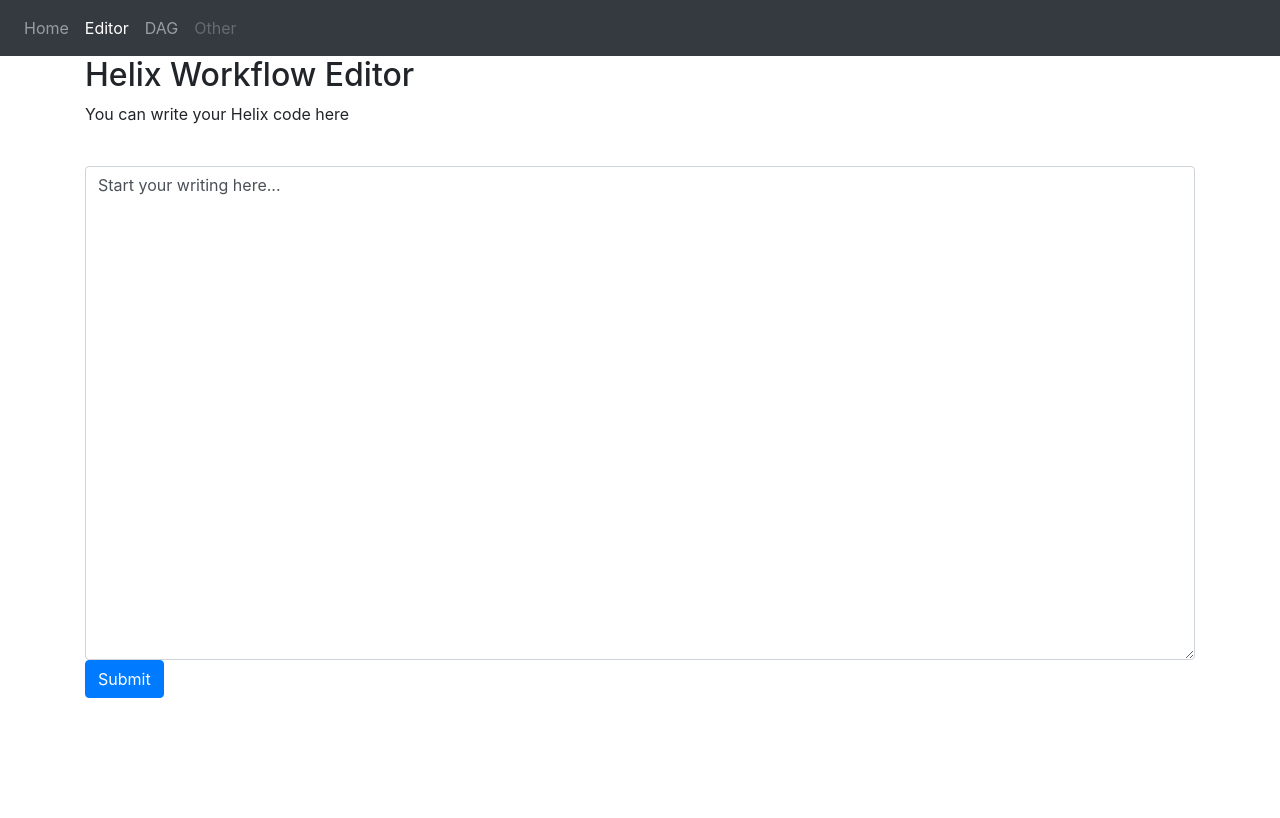
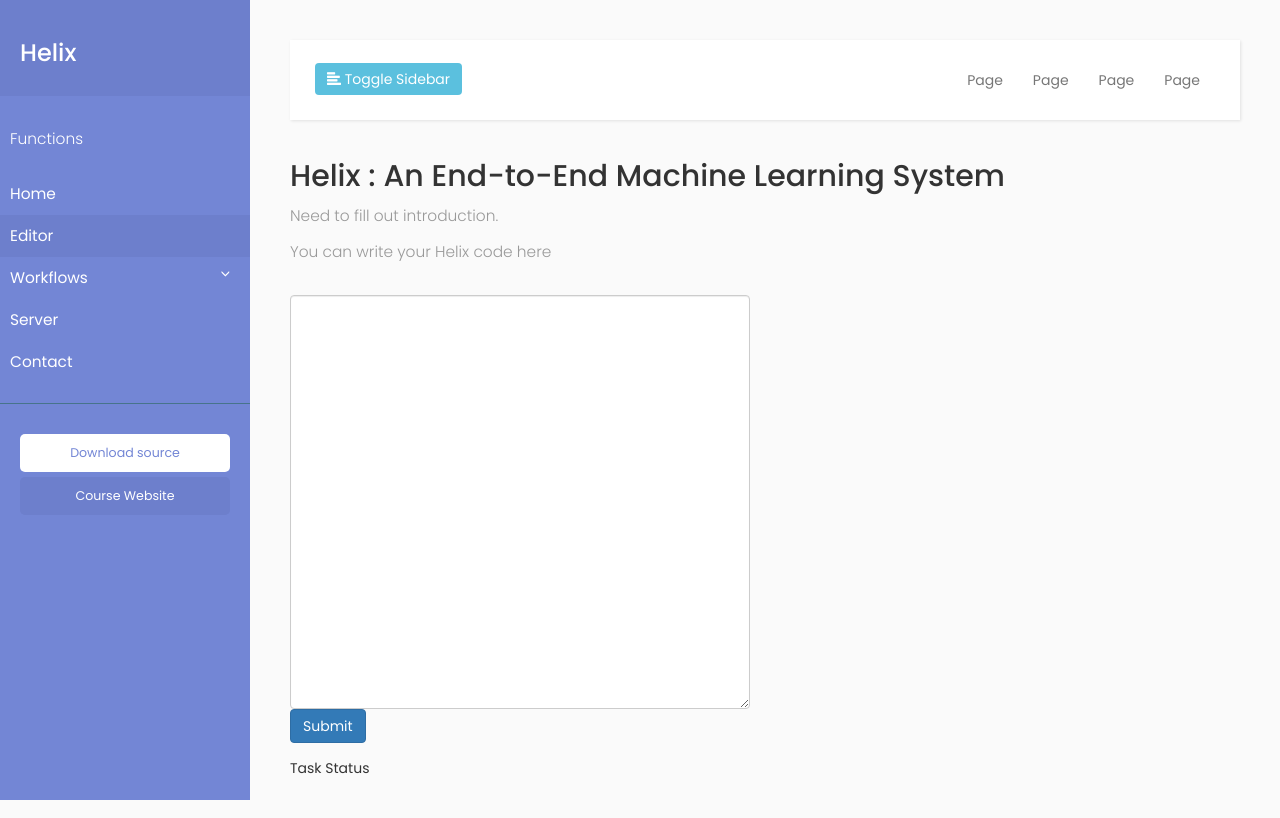
Before and after one commit to SixPlusZero/CS598_Helix_Demo, a Django app: page /ui/editor/ in a window 1280 px wide. Before the commit the page ends 698 px from the top, so only its background shows below. Run offline with Django 3.2, Linux system fonts and the light colour scheme; data that the repository does not hold is empty; parts of the project's set-up code (start-up, migrations or seed data) failed here and were passed over; some libraries are stand-ins or nearby versions.

Commit message:
merge editor/train page; optimize interface

```diff
--- a/ui/static/index.js
+++ b/ui/static/index.js
@@ -1,17 +1,20 @@
 
 function setWorkflowTab() {
-
     $.ajax({
-        url : "./wflist/",
+        url : "/ui/wflist/",
         type: "POST",
         dataType: "text",
         data : {"csrfmiddlewaretoken": CSRF_TOKEN},
         success: function(data, textStatus, jqXHR){
             var arr = JSON.parse(data);
             var inHTML = "";
+            if (arr.length == 0) {
+                inHTML += '<li> Not available </li>';
+                return;
+            }
             for (i = 0; i < arr.length; i++) {
                 console.log(arr[i]);
-                inHTML += '<li><a href="' + './?workflow=' + arr[i] + '">' + arr[i] + '</a></li>';
+                inHTML += '<li><a href="' + '/ui/?workflow=' + arr[i] + '">' + arr[i] + '</a></li>';
             }
             document.getElementById("pageSubmenu").innerHTML = inHTML;
         },
@@ -21,3 +24,37 @@ function setWorkflowTab() {
         }
     });
 }
+function queryStatus(){
+    var formData = task_id;
+    console.log("debuging merge html");
+    console.log(formData);
+    $.ajax({
+        url : "/ui/task/",
+        type: "POST",
+        dataType: "text",
+        data : {"csrfmiddlewaretoken": CSRF_TOKEN, "task_id": formData},
+        success: function(data, textStatus, jqXHR){
+            prev_status = job_status;
+            job_status = JSON.parse(data);
+            if (prev_status["state"] == job_status["state"] && prev_status["stage"] == job_status["stage"]) return;
+            //if (prev_status == job_status) return;
+            var new_status = "<p>State: " + job_status["state"] + ", " + "Stage: " + job_status["stage"] + ", " + "Info: " + job_status["stage_message"] + "</p>";
+            document.getElementById("msgtrain").innerHTML += new_status;
+        },
+        error: function (jqXHR, textStatus, errorThrown){
+            job_status = {"status": "FAILURE"};
+            //alert("Failed");
+        }
+    });
+}
+
+function queryProgress() {
+    queryStatus();
+    if (job_status["status"] == "SUCCESS") {
+        return;
+    } else if (job_status["status"] == "FAILURE") {
+        return;
+    } else {
+        setTimeout("queryProgress();", 1000);
+    }
+}
--- a/ui/templates/ui/editor.html
+++ b/ui/templates/ui/editor.html
@@ -1,45 +1,141 @@
+
 <!DOCTYPE html>
-<html lang="en">
+<html>
+    {% load static %}
     <head>
-  <title>Helix</title>
         <meta charset="utf-8">
-  <meta name="viewport" content="width=device-width, initial-scale=1">
-  <link rel="stylesheet" href="https://maxcdn.bootstrapcdn.com/bootstrap/4.0.0-beta.2/css/bootstrap.min.css">
-  <script src="https://ajax.googleapis.com/ajax/libs/jquery/3.2.1/jquery.min.js"></script>
-  <script src="https://cdnjs.cloudflare.com/ajax/libs/popper.js/1.12.6/umd/popper.min.js"></script>
-  <script src="https://maxcdn.bootstrapcdn.com/bootstrap/4.0.0-beta.2/js/bootstrap.min.js"></script>
+        <meta name="viewport" content="width=device-width, initial-scale=1.0">
+        <meta http-equiv="X-UA-Compatible" content="IE=edge">
+
+        <title>Helix Demo</title>
+
+        <!-- Bootstrap CSS CDN -->
+        <link rel="stylesheet" href="https://maxcdn.bootstrapcdn.com/bootstrap/3.3.7/css/bootstrap.min.css">
+        <!-- Our Custom CSS -->
+        <link rel="stylesheet" href="{% static "style.css" %}">
+        <!-- Scrollbar Custom CSS -->
+        <link rel="stylesheet" href="https://cdnjs.cloudflare.com/ajax/libs/malihu-custom-scrollbar-plugin/3.1.5/jquery.mCustomScrollbar.min.css">
+
     </head>
     <body>
+        {% csrf_token %}
+        <div class="wrapper">
+            <!-- Sidebar Holder -->
+            <nav id="sidebar">
+                <div class="sidebar-header">
+                    <h3>Helix</h3>
+                </div>
 
-<nav class="navbar navbar-expand-sm bg-dark navbar-dark">
-  <ul class="navbar-nav">
-    <li class="nav-item">
-      <a class="nav-link" href="../">Home</a>
+                <ul class="list-unstyled components">
+                    <p>Functions</p>
+                    <li>
+                        <a href="../">Home</a>
                     </li>
-    <li class="nav-item active">
-      <a class="nav-link" href="#">Editor</a>
+                    <li class="active">
+                        <a href="#">Editor</a>
                     </li>
-    <li class="nav-item">
-      <a class="nav-link" href="#">DAG</a>
+                    <li>
+                        <a href="#pageSubmenu" data-toggle="collapse" aria-expanded="false">Workflows</a>
+                        <ul class="collapse list-unstyled" id="pageSubmenu">
+                        </ul>
                     </li>
-    <li class="nav-item">
-      <a class="nav-link disabled" href="#">Other</a>
+                    <li>
+                        <a href="#">Server</a>
+                    </li>
+                    <li>
+                        <a href="#">Contact</a>
                     </li>
                 </ul>
+
+                <ul class="list-unstyled CTAs">
+                    <li><a href="#" class="download">Download source</a></li>
+                    <li><a href="https://cs598.github.io" class="article">Course Website</a></li>
+                </ul>
+
             </nav>
 
-<div class="container">
-    <h2>Helix Workflow Editor</h2>
+            <!-- Page Content Holder -->
+            <div id="content">
+
+                <nav class="navbar navbar-default">
+                    <div class="container-fluid">
+
+                        <div class="navbar-header">
+                            <button type="button" id="sidebarCollapse" class="btn btn-info navbar-btn">
+                                <i class="glyphicon glyphicon-align-left"></i>
+                                <span>Toggle Sidebar</span>
+                            </button>
+                        </div>
+
+                        <div class="collapse navbar-collapse" id="bs-example-navbar-collapse-1">
+                            <ul class="nav navbar-nav navbar-right">
+                                <li><a href="#">Page</a></li>
+                                <li><a href="#">Page</a></li>
+                                <li><a href="#">Page</a></li>
+                                <li><a href="#">Page</a></li>
+                            </ul>
+                        </div>
+                    </div>
+                </nav>
+
+                <h2>Helix : An End-to-End Machine Learning System</h2>
+                <p>Need to fill out introduction.</p>
+
                 <p>You can write your Helix code here</p>
+                <div class = "row">
+                    <div class = "col-sm-6">
                         <div class="form-group">
-        <form action="../train/" method="POST">
+                            <form action="/ui/editor/" method="POST">
                             {% csrf_token %}
                                 <label for="mlcode"></label>
-          <textarea class="form-control" rows="20" name="mlcode" id="mlcode">Start your writing here...</textarea>
+                                <textarea class="form-control" rows="20" name="mlcode" id="mlcode">{% if mlcode %}{{mlcode}}{% endif %}</textarea>
                                 <button type="submit" class="btn btn-primary">Submit</button>
                             </form>
                         </div>
                     </div>
+                    <div class = "col-sm-6"></div>
+                </div>
+                <div id = "msgtrain">
+                    Task Status
+                    {% if task_id %}
+                        {{task_id}}
+                    {% endif %}
+                </div>
+            </div>
+        </div>
 
+        <!-- jQuery CDN -->
+        <script src="https://code.jquery.com/jquery-1.12.0.min.js"></script>
+        <!-- Bootstrap Js CDN -->
+        <script src="https://maxcdn.bootstrapcdn.com/bootstrap/3.3.7/js/bootstrap.min.js"></script>
+        <!-- jQuery Custom Scroller CDN -->
+        <script src="https://cdnjs.cloudflare.com/ajax/libs/malihu-custom-scrollbar-plugin/3.1.5/jquery.mCustomScrollbar.concat.min.js"></script>
+        <script>
+            var CSRF_TOKEN = '{{ csrf_token }}';
+            var prev_status = {};
+            var job_status = {};
+        </script>
+        <script src="{% static "index.js" %}"></script>
+        <script type="text/javascript">
+            $(document).ready(function () {
+                $("#sidebar").mCustomScrollbar({
+                    theme: "minimal"
+                });
+
+                $('#sidebarCollapse').on('click', function () {
+                    $('#sidebar, #content').toggleClass('active');
+                    $('.collapse.in').toggleClass('in');
+                    $('a[aria-expanded=true]').attr('aria-expanded', 'false');
+                });
+            });
+            setWorkflowTab();
+            {% if task_id %}
+            var task_id = "{{task_id}}";
+            console.log(task_id);
+            queryProgress();
+            {% endif %}
+
+
+        </script>
     </body>
 </html>
--- a/ui/urls.py
+++ b/ui/urls.py
@@ -4,8 +4,6 @@ from . import views
 urlpatterns = [
     url(r'^$', views.index, name='index'),
     url(r'^editor/$', views.editor, name='editor'),
-    url(r'^train/$', views.train, name='train'),
-    #url(r'^task/(?P<task_id>.+)/$', views.task_status, name='task')
     url(r'^task/$', views.task_status, name='task'),
     url(r'^wflist/$', views.workflow_list, name='wflist')
 ]
--- a/ui/views.py
+++ b/ui/views.py
@@ -19,16 +19,19 @@ def index(request):
     return render(request, 'ui/index.html', context)
 
 def editor(request):
+    print("entering editor")
     context = {}
+    if request.POST.get('mlcode') != None:
+        print("has code")
+        mlcode = request.POST.get('mlcode')
+        workflow = "CensusExample"
+        comment = "Example comment"
+        tid = training_job.apply_async(args=[workflow, mlcode, comment])
+        context["task_id"] = tid.id
+        print(context["task_id"])
+        context["mlcode"] = mlcode
     return render(request, 'ui/editor.html', context)
 
-def train(request):
-    mlcode = request.POST.get('mlcode')
-    workflow = "CensusExample"
-    comment = "empty comment"
-    tid = training_job.apply_async(args=[workflow, mlcode, comment])
-    context = {"task_id": tid.id}
-    return render(request, 'ui/train.html', context)
 
 def task_status(request):
     task_id = request.POST.get('task_id')
```
Also changed, not shown: ui/templates/ui/index.html (+3 -5 lines), ui/templates/ui/train.html (deleted, +0 -79 lines). Lines whose indentation alone changed are shown as unchanged.
